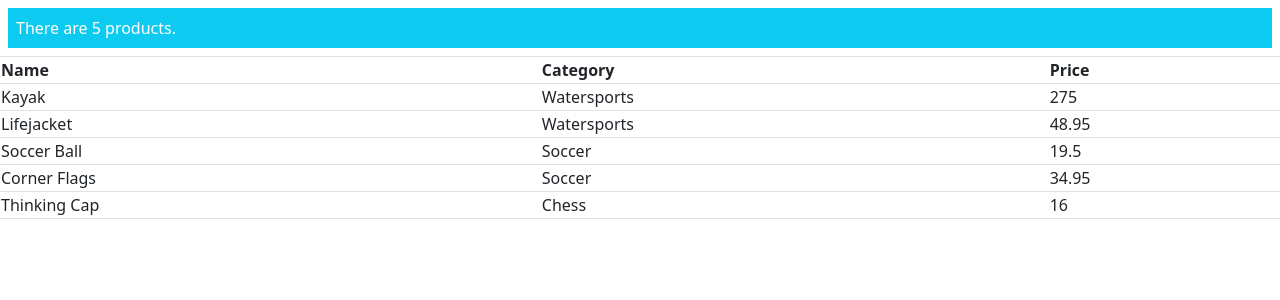
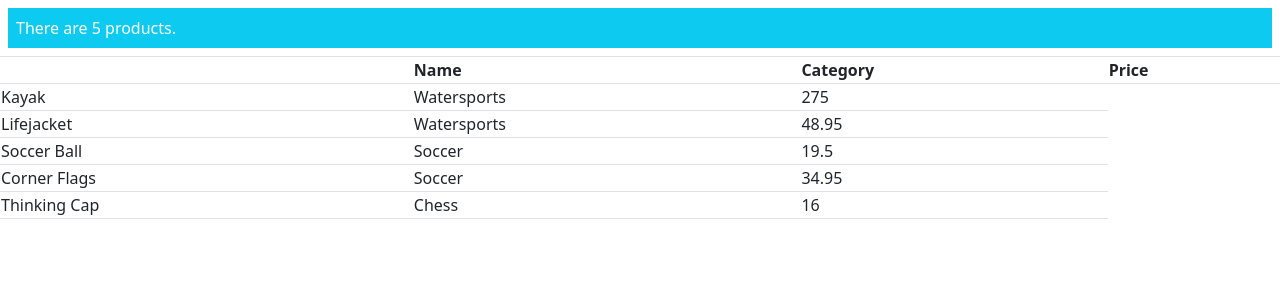
Before and after one commit to dmyers82/AngularProjects, an Angular app in the folder AngularPartII/Chapter 13 Built In Directives/builtindirectives/: page / in a window 1280 px wide. Shown: the top 300 px of the page. Built offline with nearby package versions, Linux system fonts and the light colour scheme.

Commit message:
ngFor using index variable

```diff
--- a/AngularPartII/Chapter 13 Built In Directives/builtindirectives/src/app/template.html
+++ b/AngularPartII/Chapter 13 Built In Directives/builtindirectives/src/app/template.html
@@ -5,8 +5,8 @@
 </div>
 
 <table class="table table-sm table-bordered mt-1 text-dark">
-    <tr><th>Name</th><th>Category</th><th>Price</th></tr>
-    <tr *ngFor="let item of getProducts()">
+    <tr><th></th><th>Name</th><th>Category</th><th>Price</th></tr>
+    <tr *ngFor="let item of getProducts(); let i = index">
         <td>{{item.name}}</td>
         <td>{{item.category}}</td>
         <td>{{item.price}}</td>
```
